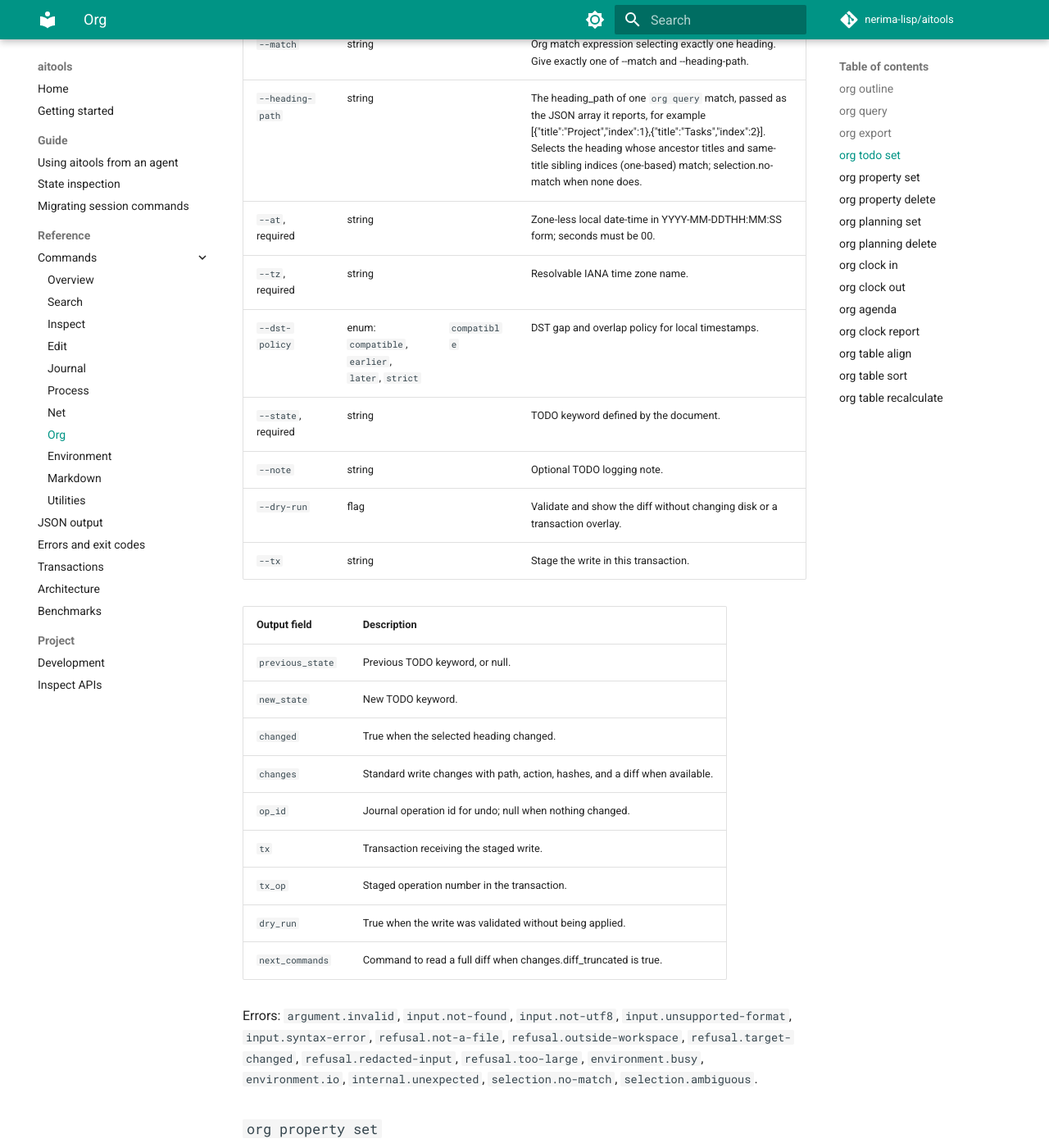
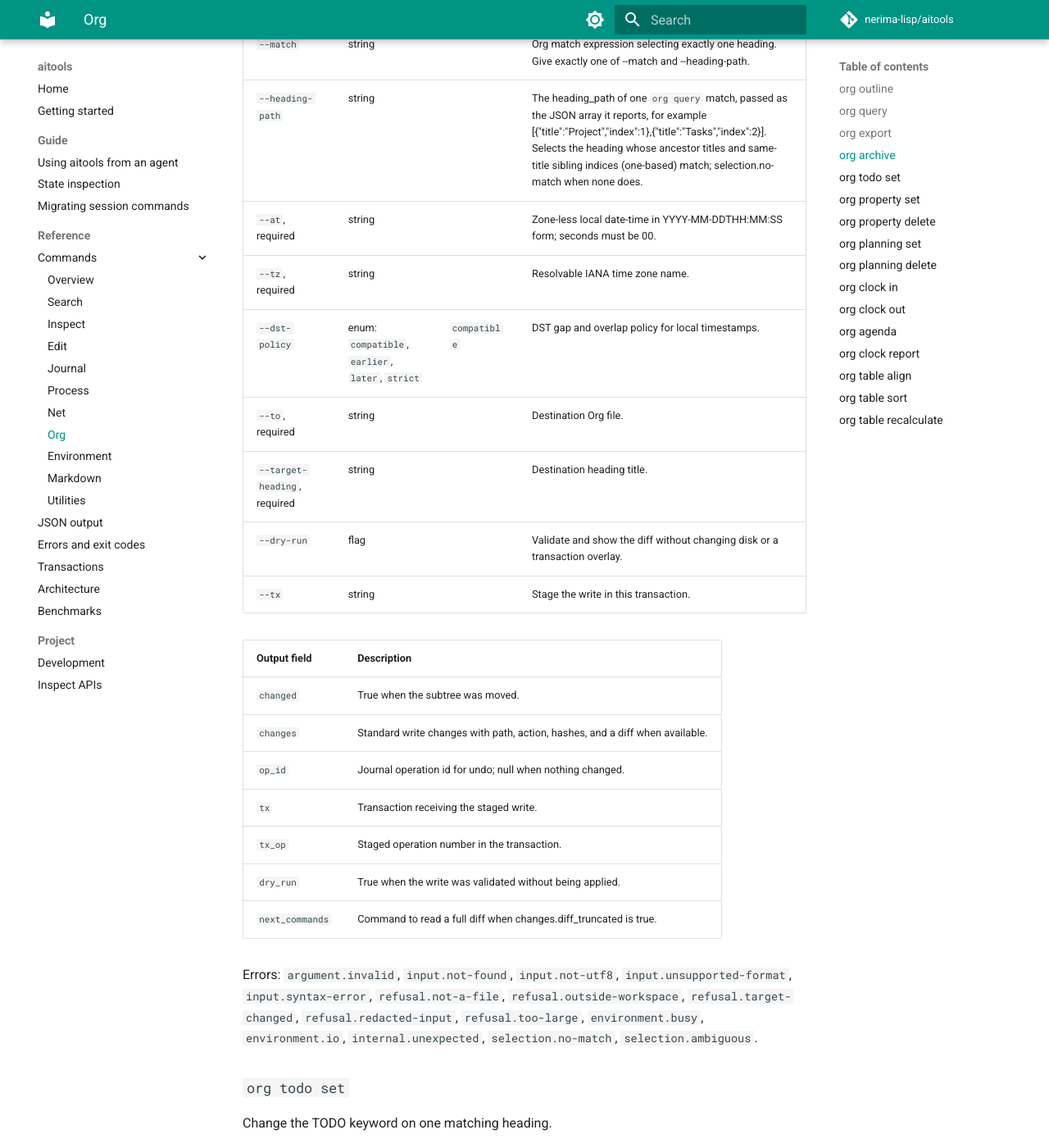
Before and after one commit to nerima-lisp/aitools, an MkDocs documentation site: the page built from docs/src/reference/commands/org.md, in a window 1280 px wide and 1400 px high, scrolled down 3380 px. Shown: the whole window at 82% size. Built offline with MkDocs 1.6.1 and Material for MkDocs 9.7.7, drawn with Linux system fonts in a browser that asks for light colours; comment, search, counter and statistics services are not loaded; some of the changed text lies outside the part shown.

Commit message:
docs(org): regenerate the archive command reference

```diff
--- a/docs/src/reference/commands/org.md
+++ b/docs/src/reference/commands/org.md
@@ -59,6 +59,37 @@ Unsupported syntax fails the whole command without content. HTTP, HTTPS, and mai
 | `content` | Complete export text. Present only on success. |
 
 Errors: `argument.invalid`, `input.not-found`, `input.not-utf8`, `input.unsupported-format`, `input.syntax-error`, `refusal.too-large`, `environment.io`, `internal.unexpected`.
+
+### `org archive` {#org-archive}
+
+Move one heading subtree to an archive file.
+
+Creates the destination file and heading when absent. Archive metadata records the source path relative to the destination.
+
+| Argument | Type | Default | Description |
+|---|---|---|---|
+| `path` (positional, required) | string |  | Source Org file. |
+| `--match` | string |  | Org match expression selecting exactly one heading. Give exactly one of --match and --heading-path. |
+| `--heading-path` | string |  | The heading_path of one `org query` match, passed as the JSON array it reports, for example [{"title":"Project","index":1},{"title":"Tasks","index":2}]. Selects the heading whose ancestor titles and same-title sibling indices (one-based) match; selection.no-match when none does. |
+| `--at`, required | string |  | Zone-less local date-time in YYYY-MM-DDTHH:MM:SS form; seconds must be 00. |
+| `--tz`, required | string |  | Resolvable IANA time zone name. |
+| `--dst-policy` | enum: `compatible`, `earlier`, `later`, `strict` | `compatible` | DST gap and overlap policy for local timestamps. |
+| `--to`, required | string |  | Destination Org file. |
+| `--target-heading`, required | string |  | Destination heading title. |
+| `--dry-run` | flag |  | Validate and show the diff without changing disk or a transaction overlay. |
+| `--tx` | string |  | Stage the write in this transaction. |
+
+| Output field | Description |
+|---|---|
+| `changed` | True when the subtree was moved. |
+| `changes` | Standard write changes with path, action, hashes, and a diff when available. |
+| `op_id` | Journal operation id for undo; null when nothing changed. |
+| `tx` | Transaction receiving the staged write. |
+| `tx_op` | Staged operation number in the transaction. |
+| `dry_run` | True when the write was validated without being applied. |
+| `next_commands` | Command to read a full diff when changes.diff_truncated is true. |
+
+Errors: `argument.invalid`, `input.not-found`, `input.not-utf8`, `input.unsupported-format`, `input.syntax-error`, `refusal.not-a-file`, `refusal.outside-workspace`, `refusal.target-changed`, `refusal.redacted-input`, `refusal.too-large`, `environment.busy`, `environment.io`, `internal.unexpected`, `selection.no-match`, `selection.ambiguous`.
 
 ### `org todo set` {#org-todo-set}
 
```
Also changed, not shown: docs/src/reference/commands/index.md (+1 -0 lines), docs/src/reference/errors.md (+15 -15 lines).
